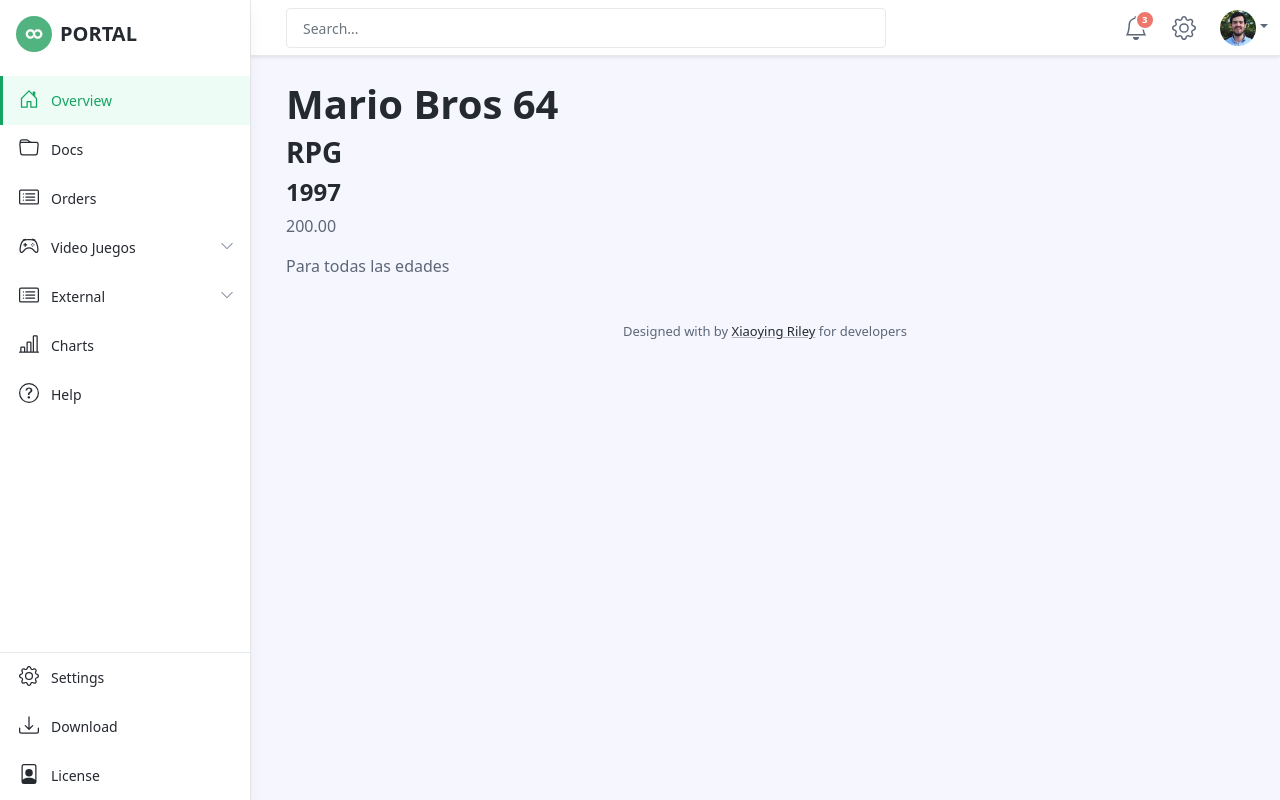
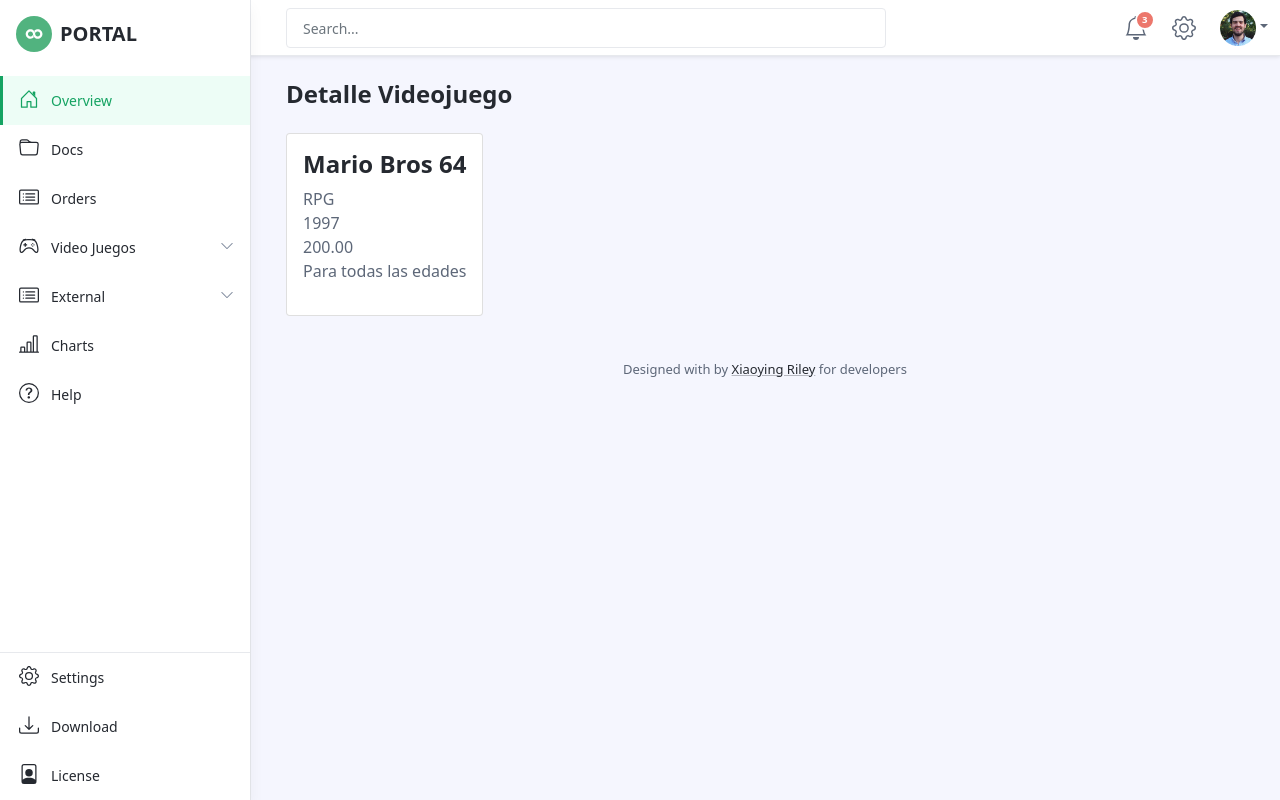
Before and after one commit to gerashdo/frameworksclass, a Django app: page /videojuegos/detalles/2 in a window 1280 px wide. Run offline with Django 3.2, Linux system fonts and the light colour scheme; data comes from the database, SQL or seed files in the repository; both versions use the stored data as it was after the commit; some libraries are stand-ins or nearby versions.

Commit message:
Botstrap del dashboard en eliminar y detalles videojuego

```diff
--- a/videojuegos/videojuego/templates/videojuego/videojuego_confirm_delete.html
+++ b/videojuegos/videojuego/templates/videojuego/videojuego_confirm_delete.html
@@ -5,10 +5,10 @@
 {% endblock titulo %}
 
 {% block contenido %}
+    <h1 class="app-page-title">Quieres eliminar el videojuego "{{ object }}"?</h1>
     <form method="post">
         {% csrf_token %}
-        <p>Quieres eliminar el videojuego "{{ object }}"?</p>
-        <input type="submit" value="Sí, si quiero">
+        <button type="submit" class="btn btn-primary" value="Sí, si quiero">Sí, si quiero</button>
         <a href="{% url 'videojuego:lista_videojuegos' %}">Mejor no</a>
     </form>
 {% endblock contenido %}
--- a/videojuegos/videojuego/templates/videojuego/videojuego_detail.html
+++ b/videojuegos/videojuego/templates/videojuego/videojuego_detail.html
@@ -5,15 +5,18 @@
 {% endblock titulo %}
 
 {% block contenido %}
-    <h1>{{object.titulo}}</h1>
-    <h3>{{object.categoria}}</h3>
-    <h4>{{object.anio}}</h4>
-    <p>{{object.precio}}</p>
+<h1 class="app-page-title">Detalle Videojuego</h1>
+    <div class="card d-inline-flex">
+        <div class="card-body">
+            <h4 class="card-title">{{object.titulo}}</h1>
+            <p>{{object.categoria}}<br>
+                {{object.anio}}<br>
+                {{object.precio}}<br>
 
-    {% if object.descripcion %}
-        <div>
-            {{object.descripcion}}
+                {% if object.descripcion %}
+                    {{object.descripcion}}<br>
+                {% endif %}
+            </p>
         </div>
-    {% endif %}
-    <a href="{% url 'videojuego:lista_videojuegos' %}"></a>
+    </div>
 {% endblock contenido %}
```
Also changed, not shown: videojuegos/db.sqlite3.
